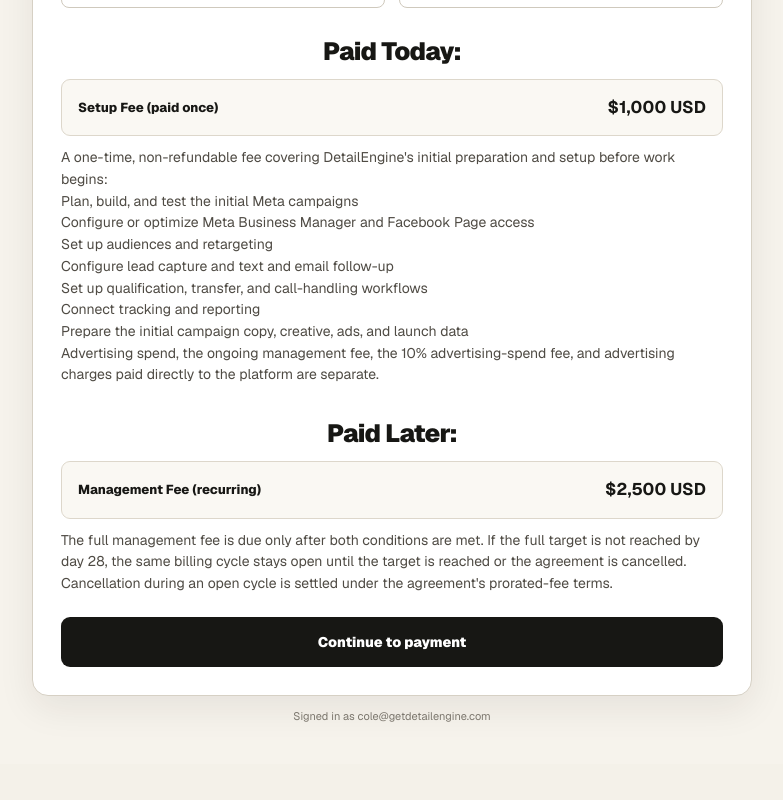
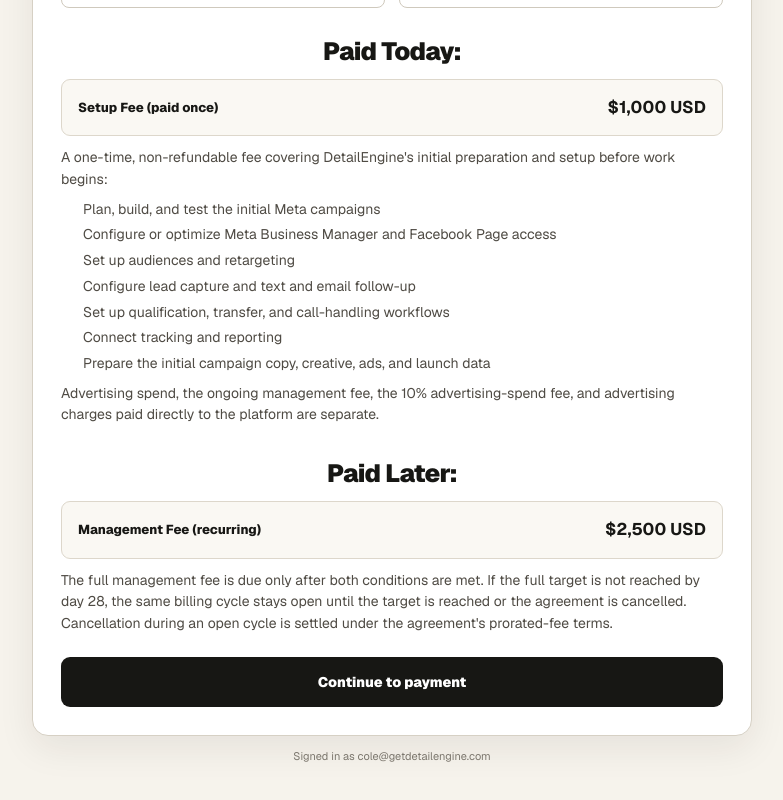
Before and after one commit to detailenginecole/detailengine-command-centre, a Next.js app: page /start-preview in a window 1280 px wide. Shown: the part 839-1639 px from the top of the page, without its empty margins (248-1031 px from the left). Before the commit the page ends 1603 px from the top, so only its background shows below. Built offline with nearby package versions, Linux system fonts and the light colour scheme.

Commit message:
Style setup fee list

```diff
--- a/app/start/start.module.css
+++ b/app/start/start.module.css
@@ -249,6 +249,17 @@
   color: #4f4b44;
   font-size: 14px;
   line-height: 1.55;
+}
+
+.feeDescription p {
+  margin: 0;
+}
+
+.feeList {
+  display: grid;
+  gap: 4px;
+  margin: 8px 0;
+  padding-left: 22px;
 }
 
 .order span {
```
